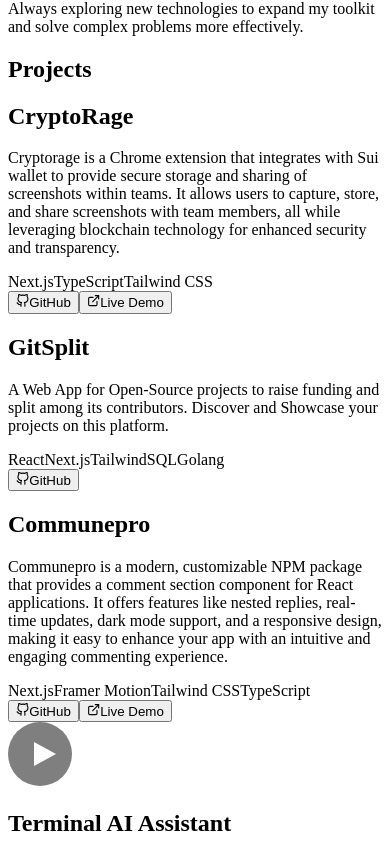
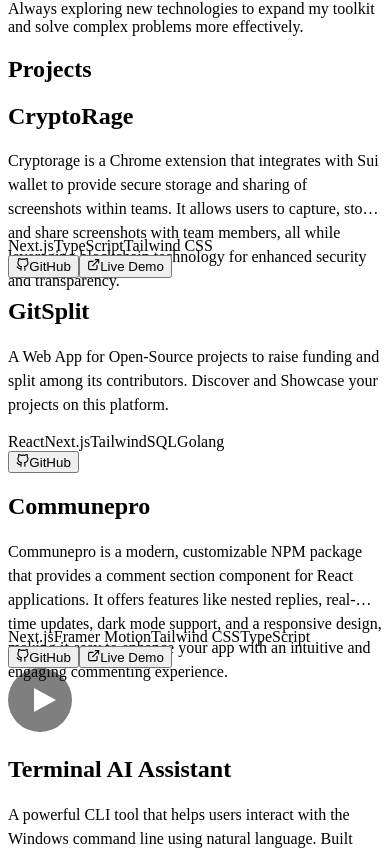
Before and after one commit to Rushikeshnimkar/portfolio2025, a Next.js app: page / in a window 390 px wide. Shown: the part 1346-2200 px from the top of the page. Built offline with nearby package versions, Linux system fonts and the light colour scheme.

Commit message:
project card animation update

```diff
--- a/app/projects/page.tsx
+++ b/app/projects/page.tsx
@@ -87,20 +87,13 @@
 
 // Function to extract YouTube video ID from URL
 const extractYouTubeId = (url: string): string => {
-  // Handle youtu.be format
   if (url.includes("youtu.be")) {
     return url.split("/").pop() || "";
   }
-
-  // Handle youtube.com format
   const match = url.match(/[?&]v=([^&]+)/);
   if (match) return match[1];
-
-  // Handle youtube.com/embed format
   const embedMatch = url.match(/youtube\.com\/embed\/([^/?]+)/);
   if (embedMatch) return embedMatch[1];
-
-  // If it's already just an ID or we can't parse it, return as is
   return url;
 };
 
@@ -112,9 +105,7 @@
 
 // YouTube embed component with autoplay
 const YouTubeEmbed = ({ videoId }: { videoId: string }) => {
-  // Extract the video ID if a full URL was provided
   const id = extractYouTubeId(videoId);
-
   return (
     <div className="relative w-full aspect-video">
       <iframe
@@ -129,20 +120,48 @@
   );
 };
 
-// Add this new constant for shared transition config
-const transitionConfig = {
-  type: "spring",
-  bounce: 0.15,
-  duration: 0.4,
+// 1. Grid Container Variants: For staggering the project cards
+const gridContainerVariants = {
+  hidden: { opacity: 0 },
+  show: {
+    opacity: 1,
+    transition: {
+      staggerChildren: 0.2, // Time delay between each child animation
+    },
+  },
+};
+
+// 2. Project Card Variants: For individual card animations
+const projectCardVariants = {
+  hidden: { y: 20, opacity: 0 },
+  show: {
+    y: 0,
+    opacity: 1,
+    transition: {
+      type: "spring",
+      stiffness: 100,
+      damping: 10,
+    },
+  },
+};
+
+// 3. Modal Content Variants: For animating content inside the modal
+const modalContentVariants = {
+  hidden: { y: 20, opacity: 0 },
+  show: {
+    y: 0,
+    opacity: 1,
+    transition: {
+      duration: 0.5,
+      ease: "easeOut",
+    },
+  },
 };
 
 export default function Projects() {
-  // State to hold the currently selected project for the modal
   const [selectedProject, setSelectedProject] = useState<Project | null>(null);
 
-  // Add structured data for SEO
   useEffect(() => {
-    // Create JSON-LD structured data for portfolio
     const structuredData = {
       "@context": "https://schema.org",
       "@type": "ProfilePage",
@@ -153,36 +172,29 @@
         "@type": "Person",
         name: "Rushikesh Nimkar",
         url: "https://github.com/Rushikeshnimkar",
-        sameAs: [
-          "https://github.com/Rushikeshnimkar",
-          // Add other social profiles if available
-        ],
+        sameAs: ["https://github.com/Rushikeshnimkar"],
       },
     };
 
-    // Add structured data to the document
     const script = document.createElement("script");
     script.type = "application/ld+json";
     script.text = JSON.stringify(structuredData);
     document.head.appendChild(script);
 
-    // Add effect to handle body scroll lock when modal is open
     if (selectedProject) {
       document.body.style.overflow = "hidden";
     } else {
       document.body.style.overflow = "auto";
     }
 
-    // Cleanup function to restore scroll on component unmount or modal close
     return () => {
       document.head.removeChild(script);
       document.body.style.overflow = "auto";
     };
-  }, [selectedProject]); // Re-run effect when selectedProject changes
+  }, [selectedProject]);
 
   return (
     <>
-      {/* Add SEO metadata */}
       <Head>
         <title>{SEO.title}</title>
         <meta name="description" content={SEO.description} />
@@ -200,26 +212,30 @@
         className="min-h-screen w-full text-white mt-10 relative z-10"
       >
         <div id="projects-container" className="max-w-7xl mx-auto px-4 py-8">
-          <h1
+          <motion.h1
             id="projects-title"
+            initial={{ y: -50, opacity: 0 }}
+            animate={{ y: 0, opacity: 1 }}
+            transition={{ duration: 0.8, type: "spring", bounce: 0.3 }}
             className="text-4xl mb-10 text-center sm:text-5xl md:text-6xl font-bold bg-clip-text text-transparent bg-gradient-to-r from-neutral-200 to-neutral-500"
           >
             Projects
-          </h1>
+          </motion.h1>
 
-          {/* Project Grid Layout */}
-          <div
+          {/* Project Grid Layout with new variants */}
+          <motion.div
             id="projects-grid"
             className="grid grid-cols-1 md:grid-cols-2 lg:grid-cols-3 gap-6 lg:gap-8"
+            variants={gridContainerVariants}
+            initial="hidden"
+            animate="show"
           >
             {projects.map((project, index) => (
               <motion.div
                 key={project.id}
                 id={`project-card-${project.id}`}
                 layoutId={`project-${project.id}`}
-                initial={{ opacity: 0 }}
-                animate={{ opacity: 1 }}
-                transition={transitionConfig}
+                variants={projectCardVariants} // Apply card animation
                 className="bg-neutral-700/30 rounded-xl overflow-hidden border-black border backdrop-blur-sm flex flex-col h-full group cursor-pointer will-change-transform"
                 onClick={() => setSelectedProject(project)}
               >
@@ -238,7 +254,6 @@
                       sizes="(max-width: 768px) 100vw, (max-width: 1200px) 50vw, 33vw"
                     />
                   ) : (
-                    // Show YouTube thumbnail with play overlay in grid
                     <div className="relative w-full h-full cursor-pointer">
                       <Image
                         src={getYouTubeThumbnail(project.media.src)}
@@ -247,7 +262,6 @@
                         className="object-cover group-hover:scale-105 transition-transform duration-500"
                         sizes="(max-width: 768px) 100vw, (max-width: 1200px) 50vw, 33vw"
                       />
-                      {/* Play button overlay */}
                       <div className="absolute inset-0 flex items-center justify-center pointer-events-none">
                         <svg
                           width="64"
@@ -281,12 +295,30 @@
                     {project.title}
                   </h2>
 
-                  <p
+                  {/* Enhanced 3-line description with better ellipsis handling */}
+                  <div
                     id={`project-description-${project.id}`}
-                    className="text-sm sm:text-base text-neutral-400 leading-relaxed mb-3 flex-grow line-clamp-3"
+                    className="text-sm sm:text-base text-neutral-400 leading-relaxed mb-3 flex-grow relative"
                   >
-                    {project.description}
-                  </p>
+                    <p
+                      className="overflow-hidden"
+                      style={{
+                        display: "-webkit-box",
+                        WebkitLineClamp: 3,
+                        WebkitBoxOrient: "vertical",
+                        lineHeight: "1.5",
+                        maxHeight: "4.5em", // 3 lines * 1.5 line-height
+                      }}
+                      title={project.description} // Show full text on hover
+                    >
+                      {project.description}
+                    </p>
+
+                    {/* Gradient fade effect for better visual indication of truncation */}
+                    {project.description.length > 150 && (
+                      <div className="absolute bottom-0 right-0 w-8 h-6 bg-gradient-to-l from-neutral-700/30 to-transparent pointer-events-none" />
+                    )}
+                  </div>
 
                   <div
                     id={`project-tags-${project.id}`}
@@ -308,7 +340,10 @@
                     className="flex flex-wrap gap-3 mt-auto"
                   >
                     <button
-                      onClick={() => window.open(project.github, "_blank")}
+                      onClick={(e) => {
+                        e.stopPropagation();
+                        window.open(project.github, "_blank");
+                      }}
                       className="flex items-center gap-2 text-white/80 hover:text-white bg-neutral-800 hover:bg-neutral-700 px-3 py-1.5 rounded-lg transition-colors text-xs sm:text-sm"
                       aria-label={`View source code for ${project.title} on GitHub`}
                       title="View on GitHub"
@@ -318,7 +353,10 @@
                     </button>
                     {project.link && (
                       <button
-                        onClick={() => window.open(project.link, "_blank")}
+                        onClick={(e) => {
+                          e.stopPropagation();
+                          window.open(project.link, "_blank");
+                        }}
                         className="flex items-center gap-2 text-white/90 hover:text-white bg-blue-600/80 hover:bg-blue-600 px-3 py-1.5 rounded-lg transition-colors text-xs sm:text-sm"
                         aria-label={`View live demo of ${project.title}`}
                         title="View Live Demo"
@@ -331,9 +369,8 @@
                 </div>
               </motion.div>
             ))}
-          </div>
+          </motion.div>
 
-          {/* SEO-friendly footer section */}
           <footer className="mt-20 text-center text-sm text-neutral-600 hidden">
             <p>
               Portfolio template showcasing web development and software
@@ -344,34 +381,32 @@
         </div>
       </div>
 
-      {/* Enhanced Modal for Desktop */}
-      <AnimatePresence mode="wait">
+      {/* Enhanced Modal with better transitions */}
+      <AnimatePresence>
         {selectedProject && (
           <motion.div
             id="project-modal-backdrop"
-            key="modal-backdrop"
             initial={{ opacity: 0 }}
             animate={{ opacity: 1 }}
             exit={{ opacity: 0 }}
-            transition={{ duration: 0.3 }}
+            transition={{ duration: 0.4, ease: "easeInOut" }}
             className="fixed inset-0 bg-black/90 backdrop-blur-md z-50 flex items-center justify-center p-4 md:p-12"
             onClick={() => setSelectedProject(null)}
           >
             <motion.div
               id={`project-modal-${selectedProject.id}`}
               layoutId={`project-${selectedProject.id}`}
-              initial={{ scale: 0.8, opacity: 0 }}
+              initial={{ scale: 0.9, opacity: 0 }}
               animate={{ scale: 1, opacity: 1 }}
-              exit={{ scale: 0.8, opacity: 0 }}
+              exit={{ scale: 0.9, opacity: 0 }}
               transition={{
                 type: "spring",
-                bounce: 0.1,
-                duration: 0.5,
+                stiffness: 260,
+                damping: 30,
               }}
               className="relative bg-gradient-to-br from-neutral-900 to-neutral-800 rounded-2xl overflow-hidden shadow-2xl border border-neutral-700/50 w-full max-w-7xl max-h-[90vh] flex flex-col md:flex-row will-change-transform"
               onClick={(e) => e.stopPropagation()}
             >
-              {/* Enhanced Close Button */}
               <button
                 onClick={(e) => {
                   e.stopPropagation();
@@ -382,7 +417,6 @@
                 <FiX className="w-6 h-6" />
               </button>
 
-              {/* Enhanced Media Section */}
               <div className="relative w-full md:w-[60%] bg-black/20 flex items-center justify-center p-6 md:p-8">
                 <div className="w-full max-w-4xl">
                   {selectedProject.media.type === "image" ? (
@@ -404,29 +438,37 @@
                 </div>
               </div>
 
-              {/* Enhanced Content Section */}
-              <div className="p-8 md:p-12 overflow-y-auto md:w-[40%] flex flex-col bg-gradient-to-b from-neutral-900/95 to-neutral-800/95 backdrop-blur-sm">
+              {/* Animated Modal Content */}
+              <motion.div
+                className="p-8 md:p-12 overflow-y-auto md:w-[40%] flex flex-col bg-gradient-to-b from-neutral-900/95 to-neutral-800/95 backdrop-blur-sm"
+                variants={gridContainerVariants} // Reuse container for staggering
+                initial="hidden"
+                animate="show"
+              >
                 <div className="space-y-8">
-                  {/* Title Section */}
-                  <div>
+                  <motion.div variants={modalContentVariants}>
                     <h2 className="text-3xl md:text-4xl font-bold text-white mb-4 leading-tight">
                       {selectedProject.title}
                     </h2>
                     <div className="w-16 h-1 bg-gradient-to-r from-blue-500 to-purple-500 rounded-full"></div>
-                  </div>
+                  </motion.div>
 
-                  {/* Description Section */}
-                  <div className="space-y-4">
+                  <motion.div
+                    variants={modalContentVariants}
+                    className="space-y-4"
+                  >
                     <h3 className="text-lg font-semibold text-neutral-200 uppercase tracking-wide">
                       About
                     </h3>
                     <p className="text-neutral-300 leading-relaxed text-lg">
                       {selectedProject.description}
                     </p>
-                  </div>
+                  </motion.div>
 
-                  {/* Tags Section */}
-                  <div className="space-y-4">
+                  <motion.div
+                    variants={modalContentVariants}
+                    className="space-y-4"
+                  >
                     <h3 className="text-lg font-semibold text-neutral-200 uppercase tracking-wide">
                       Technologies
                     </h3>
@@ -440,10 +482,12 @@
                         </span>
                       ))}
                     </div>
-                  </div>
+                  </motion.div>
 
-                  {/* Action Buttons */}
-                  <div className="space-y-4 pt-4">
+                  <motion.div
+                    variants={modalContentVariants}
+                    className="space-y-4 pt-4"
+                  >
                     <h3 className="text-lg font-semibold text-neutral-200 uppercase tracking-wide">
                       Links
                     </h3>
@@ -469,9 +513,9 @@
                         </button>
                       )}
                     </div>
-                  </div>
+                  </motion.div>
                 </div>
-              </div>
+              </motion.div>
             </motion.div>
           </motion.div>
         )}
```
Also changed, not shown: 1 other file (tests, documents, lock files or other folders).
